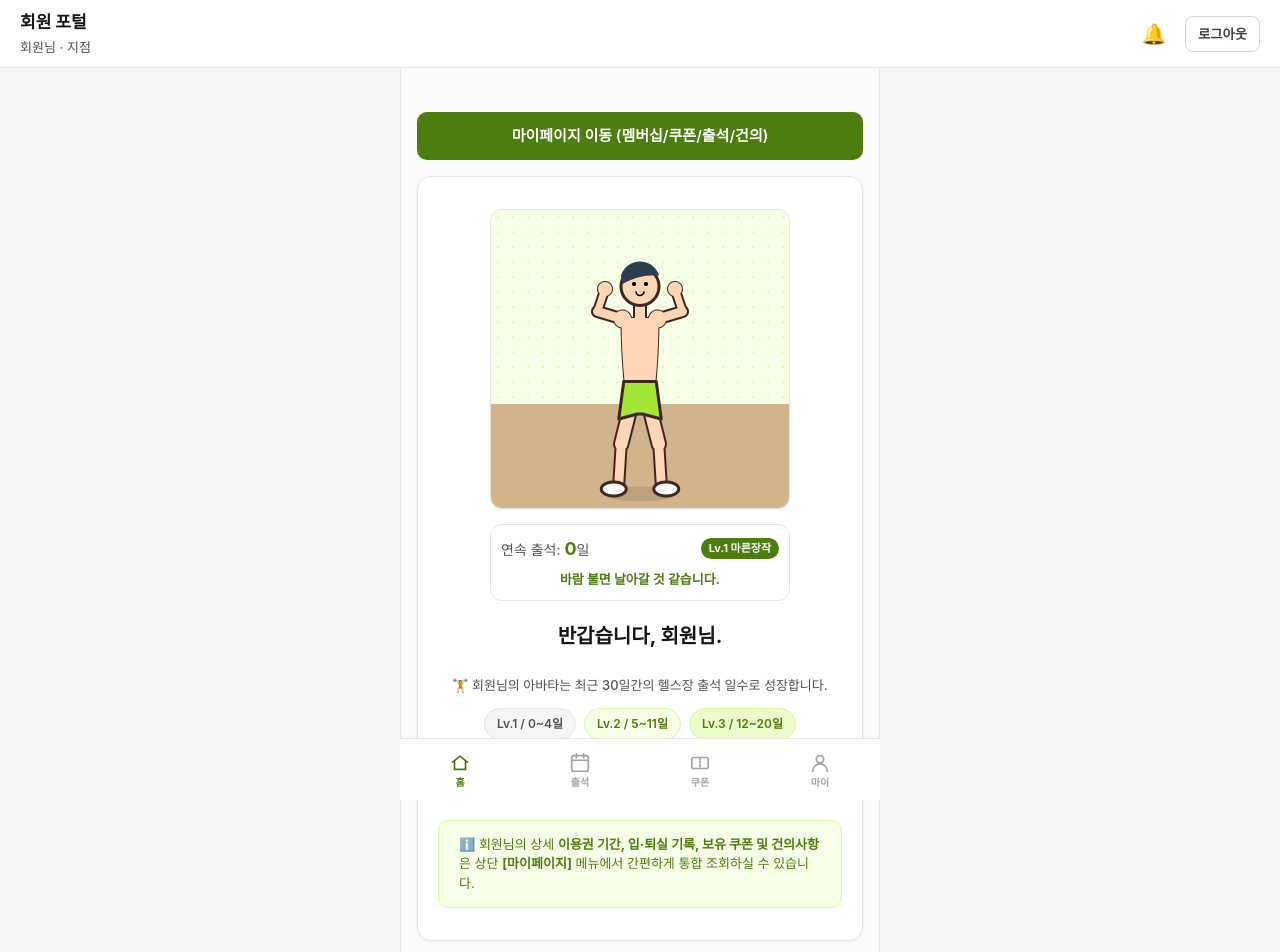
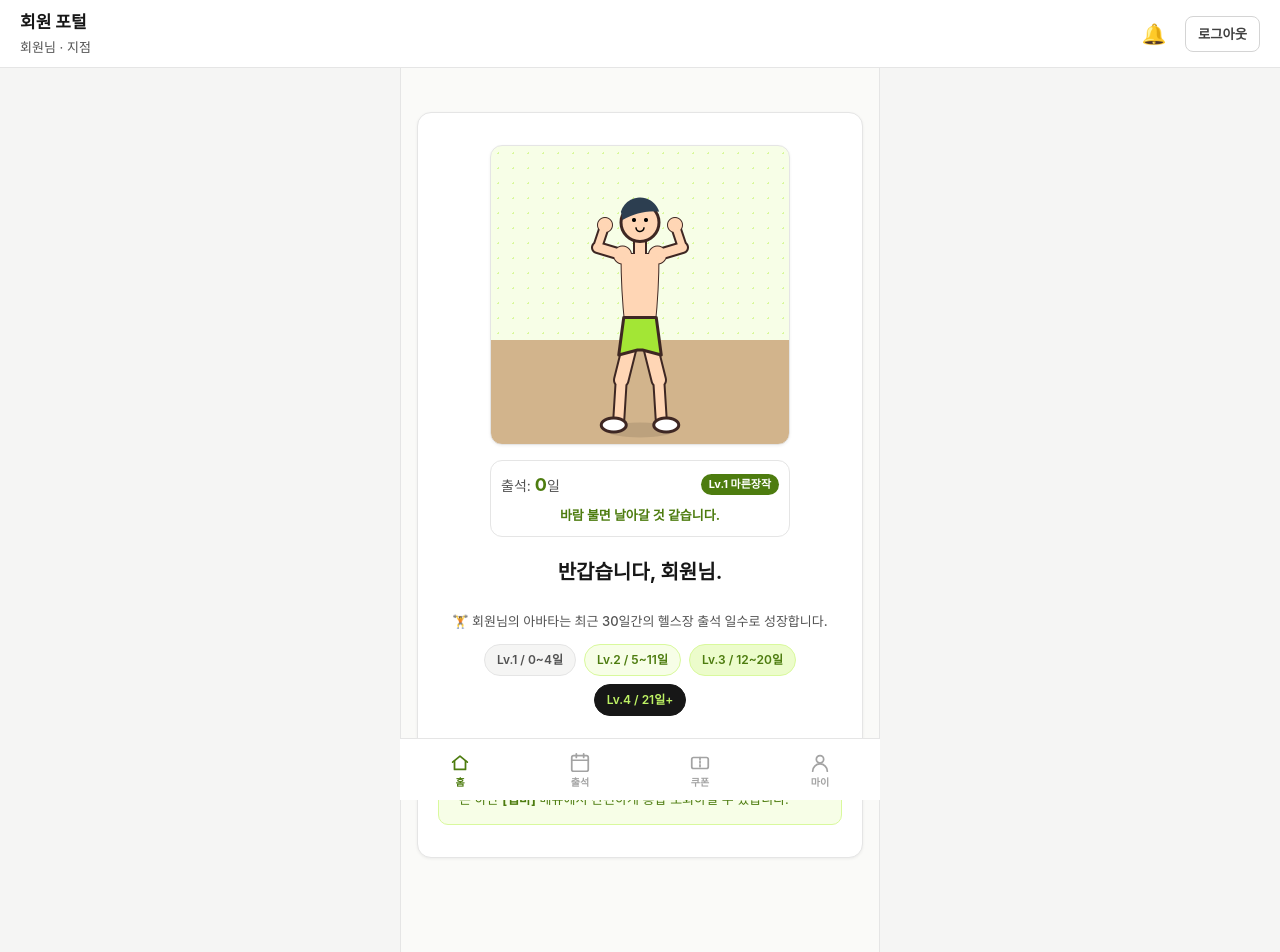
Before and after one commit to Taehyun-0502/health_Project, a React (Vite) app in the folder healthcareFront/: page /fitc in a window 1280 px wide. Shown: the top 952 px of the page. Built offline with nearby package versions, Linux system fonts and the light colour scheme; a web font is replaced by a local one.

Commit message:
b2c 페이지 수정

```diff
--- a/healthcareFront/src/MemberMain.jsx
+++ b/healthcareFront/src/MemberMain.jsx
@@ -1,4 +1,3 @@
-import { Link } from 'react-router-dom';
 import B2cAvatar from './b2c_mypage/B2cAvatar.jsx';
 
 // 일반 회원(member) 로그인 직후 도달하는 메인 포털 컴포넌트 (Plain 버전 - 탭 이관 완료)
@@ -7,14 +6,6 @@ function MemberMain() {
 
   return (
     <div style={{ padding: '16px 16px 32px', position: 'relative' }}>
-
-      {/* 마이페이지 이동 버튼 */}
-
-      <div style={{ margin: '16px 0', display: 'flex', gap: '15px' }}>
-        <Link to="/fitc/mypage" style={{ display: 'flex', alignItems: 'center', justifyContent: 'center', width: '100%', minHeight: '48px', padding: '0 16px', backgroundColor: 'var(--b2c-accent)', color: '#fff', textDecoration: 'none', borderRadius: '10px', fontWeight: '600', fontSize: '15px' }}>
-          마이페이지 이동 (멤버십/쿠폰/출석/건의)
-        </Link>
-      </div>
 
       <div style={{ padding: '32px 20px', backgroundColor: '#fff', borderRadius: '14px', border: '1px solid var(--gray-200)', boxShadow: '0 1px 3px rgba(23,23,23,.06)', marginTop: '16px', textAlign: 'center' }}>
         {/* 아바타 컴포넌트 배치 */}
@@ -58,7 +49,7 @@ function MemberMain() {
           maxWidth: '460px'
         }}>
           <p style={{ margin: 0, fontSize: '13px', color: 'var(--b2c-accent)', lineHeight: '1.5' }}>
-            ℹ️ 회원님의 상세 <strong>이용권 기간, 입·퇴실 기록, 보유 쿠폰 및 건의사항</strong>은 상단 <strong>[마이페이지]</strong> 메뉴에서 간편하게 통합 조회하실 수 있습니다.
+            ℹ️ 회원님의 상세 <strong>이용권 기간, 입·퇴실 기록, 보유 쿠폰 및 건의사항</strong>은 하단 <strong>[탭바]</strong> 메뉴에서 간편하게 통합 조회하실 수 있습니다.
           </p>
         </div>
       </div>
--- a/healthcareFront/src/b2c_mypage/B2cAvatar.jsx
+++ b/healthcareFront/src/b2c_mypage/B2cAvatar.jsx
@@ -343,7 +343,7 @@ function B2cAvatar() {
           <div style={{ padding: '10px', backgroundColor: '#fff', borderRadius: '12px', border: '1px solid var(--gray-200)' }}>
             <div style={{ display: 'flex', justifyContent: 'space-between', alignItems: 'center', marginBottom: '8px' }}>
               <span style={{ fontSize: '14px', color: 'var(--gray-500)' }}>
-                연속 출석: <strong style={{ fontSize: '18px', color: 'var(--b2c-accent)' }}>{days}</strong>일
+                출석: <strong style={{ fontSize: '18px', color: 'var(--b2c-accent)' }}>{days}</strong>일
               </span>
               <span style={{
                 fontSize: '11px',
--- a/healthcareFront/src/b2c_mypage/B2cMain.jsx
+++ b/healthcareFront/src/b2c_mypage/B2cMain.jsx
@@ -1,4 +1,4 @@
-import { Link, NavLink, Outlet } from 'react-router-dom';
+import { NavLink, Outlet } from 'react-router-dom';
 
 // 마이페이지 서브 메뉴 (하단 탭바와 별개로 마이페이지 내부 이동을 담당)
 const SUB_MENUS = [
@@ -41,9 +41,7 @@ function B2cMain() {
         <Outlet />
       </div>
 
-      <div style={{ marginTop: '20px' }}>
-        <Link to="/fitc" style={{ color: 'var(--b2c-accent)', fontWeight: '600', textDecoration: 'none' }}>메인화면으로 이동</Link>
-      </div>
+
     </div>
   );
 }
```
